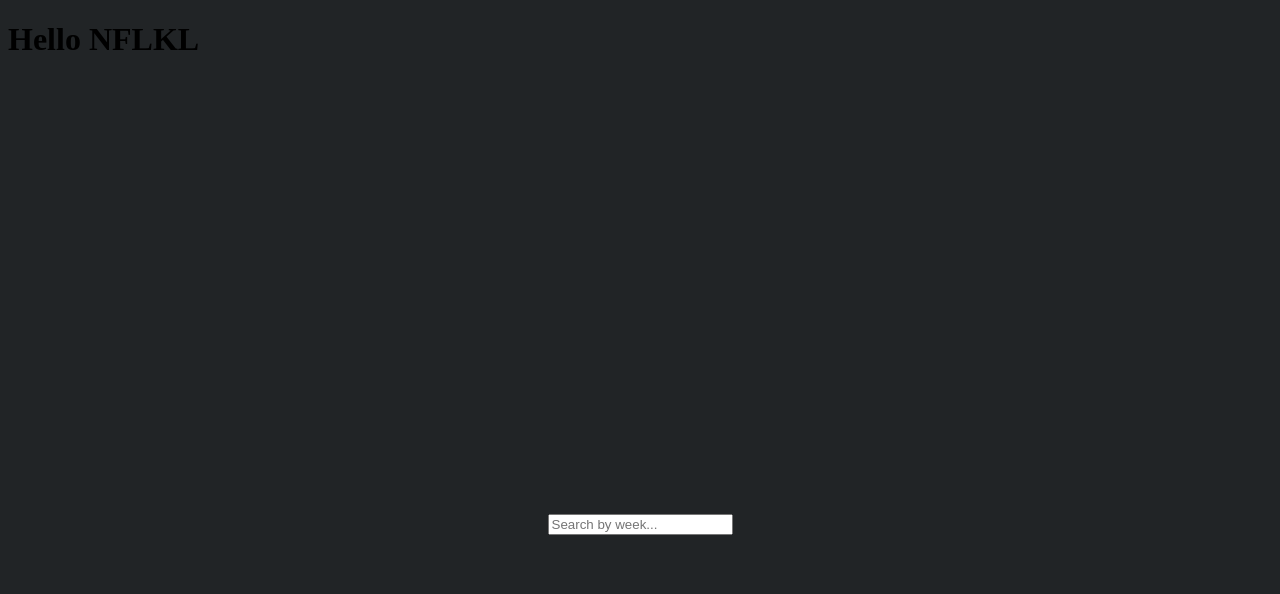
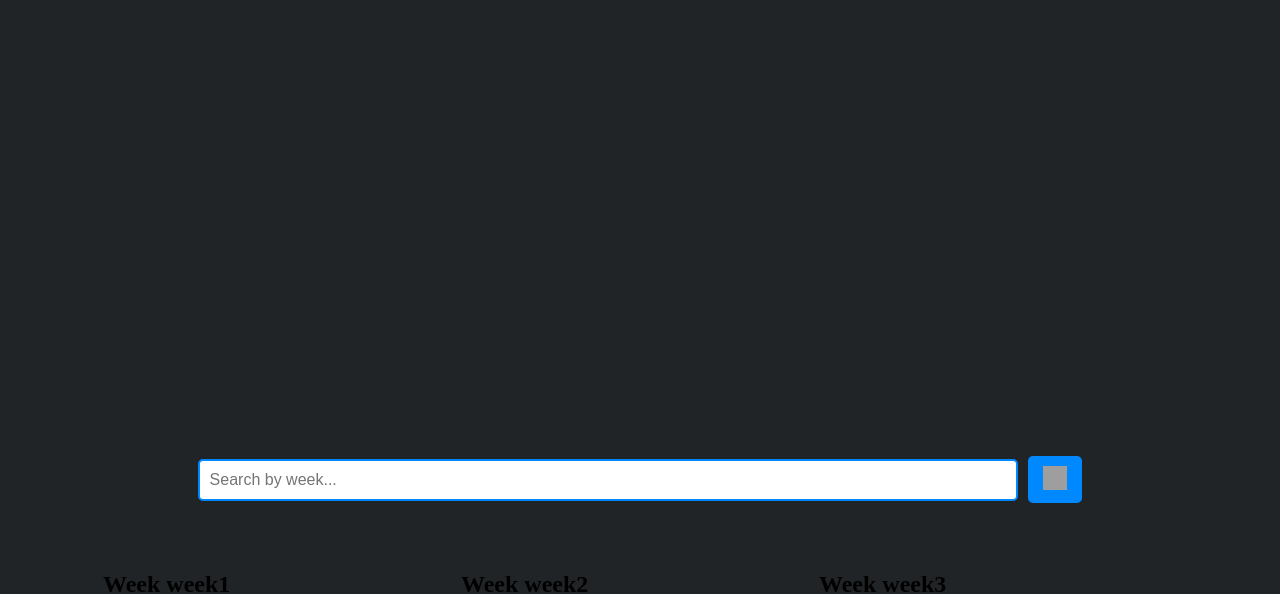
Before and after one commit to berlincoders/NFLKL, a React (Create React App) app: page / in a window 1280 px wide. Shown: the top 594 px of the page. Built offline with nearby package versions, Linux system fonts and the light colour scheme; grey boxes are pictures that could not be loaded; the HTML template or start-up script is replaced by a standard one.

Commit message:
SearchBox

```diff
--- a/src/App.js
+++ b/src/App.js
@@ -1,5 +1,6 @@
 import React, { useState } from 'react';
 import GameCard from './GameCard';
+import SearchBox from './SearchBox';
 import seasonData from './api/nfl_season_2024.json';
 import ReactPlayer from 'react-player';
 import './App.css';
@@ -26,28 +27,30 @@ const App = () => {
     // State variable to hold the week to display by default
   const [defaultWeek, setDefaultWeek] = useState(currentWeek);
 
+    // Define handleSearch function
+    const handleSearch = (query) => {
+      setSearchWeek(query); // Update the searchWeek state with the query
+    };
+
 
   console.log('seasonData:', seasonData); // Log seasonData
 
   return (
     <div className="App">
-      <h1>Hello NFLKL</h1>
+      {/*<h1>Hello NFLKL</h1>*/}
 
       <div className ="container">
-        <ReactPlayer url="https://www.youtube.com/watch?v=rrAioAcW3rc" />
+        <ReactPlayer url="https://www.youtube.com/watch?v=THfonmqAONQ" />
         {/* https://www.youtube.com/watch?v=rrAioAcW3rc*/}
         {/* https://www.youtube.com/watch?v=icMWlRCt5qo*/}
       </div>
 
-      {/* Search box */}
+    {/* Search box */}
+    <div>
       <div className="container">
-        <input
-          type="text"
-          placeholder="Search by week..."
-          value={searchWeek}
-          onChange={handleInputChange}
-        />
+        <SearchBox onSearch={handleSearch} />
       </div>
+    </div>
 
       <div className="container">
         {/* Map filtered games */}
--- /dev/null
+++ b/src/SearchBox.css
@@ -0,0 +1,34 @@
+.search-box {
+  display: flex;
+  align-items: center;
+  width: 70%;
+  margin: 0 auto;
+}
+
+.search-input {
+  padding: 10px;
+  font-size: 16px;
+  border: 2px solid #0088ff;
+  border-radius: 5px;
+  flex: 1;
+  margin-right: 10px;
+  color: #333;
+}
+
+.search-button {
+  background-color: #0088ff;
+  border: none;
+  padding: 10px 15px;
+  border-radius: 5px;
+  cursor: pointer;
+  transition: background-color 0.3s;
+}
+
+.search-button:hover {
+  background-color: #005bb5;
+}
+
+.search-icon {
+  width: 24px;
+  height: 24px;
+}
--- /dev/null
+++ b/src/SearchBox.jsx
@@ -0,0 +1,36 @@
+import React, { useState } from 'react';
+import './SearchBox.css'; // Import CSS file for styles
+
+const SearchBox = ({ onSearch }) => {
+  const [query, setQuery] = useState('');
+
+  const handleChange = (event) => {
+    setQuery(event.target.value);
+  };
+
+  const handleSubmit = (event) => {
+    event.preventDefault();
+    onSearch(query);
+  };
+
+  return (
+    <form className="search-box" onSubmit={handleSubmit}>
+      <input
+        className="search-input"
+        type="text"
+        placeholder="Search by week..."
+        value={query}
+        onChange={handleChange}
+      />
+      <button className="search-button" type="submit">
+        <img
+          className="search-icon"
+          src="https://emojicdn.elk.sh/🏉"
+          alt="Rugby ball"
+        />
+      </button>
+    </form>
+  );
+};
+
+export default SearchBox;
```
